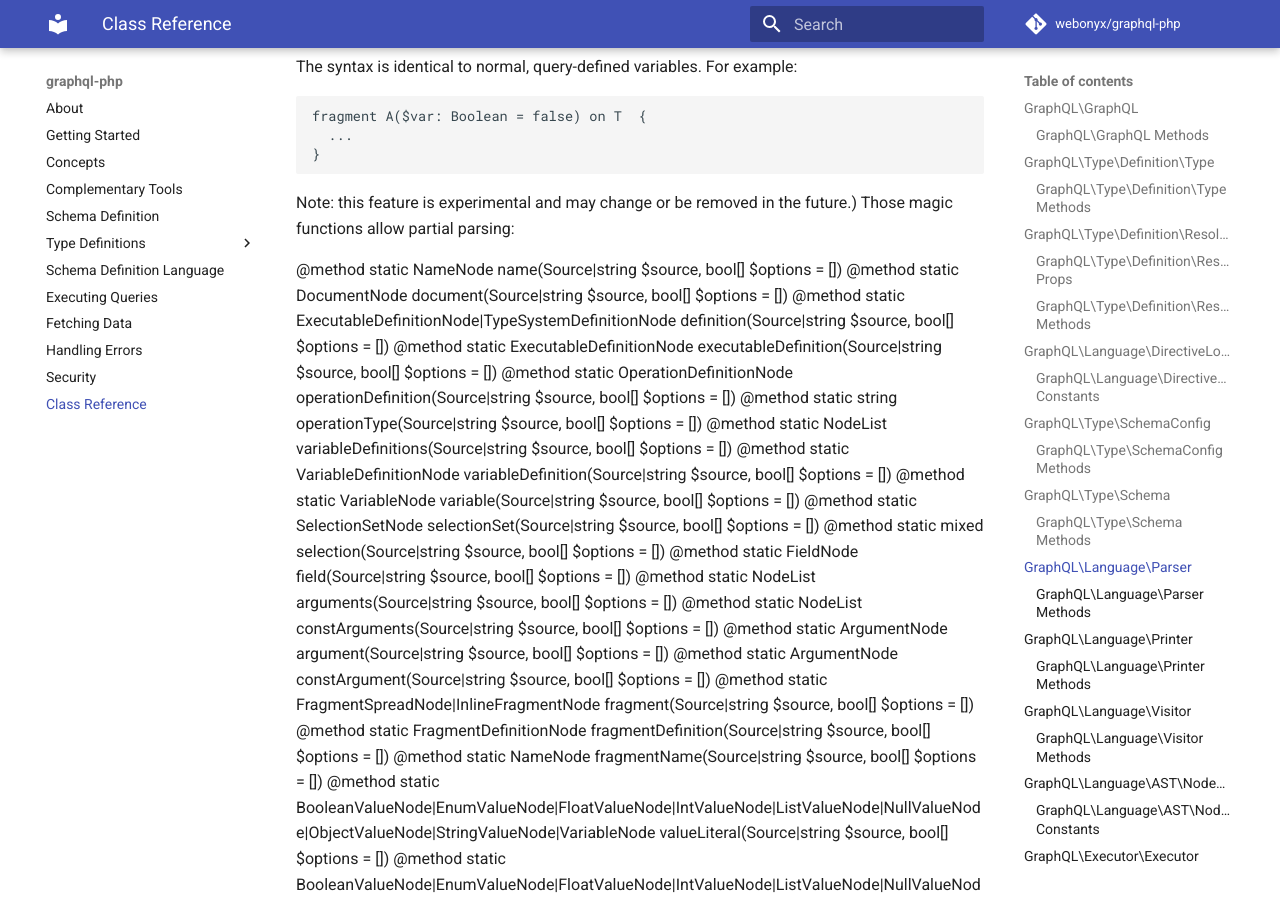
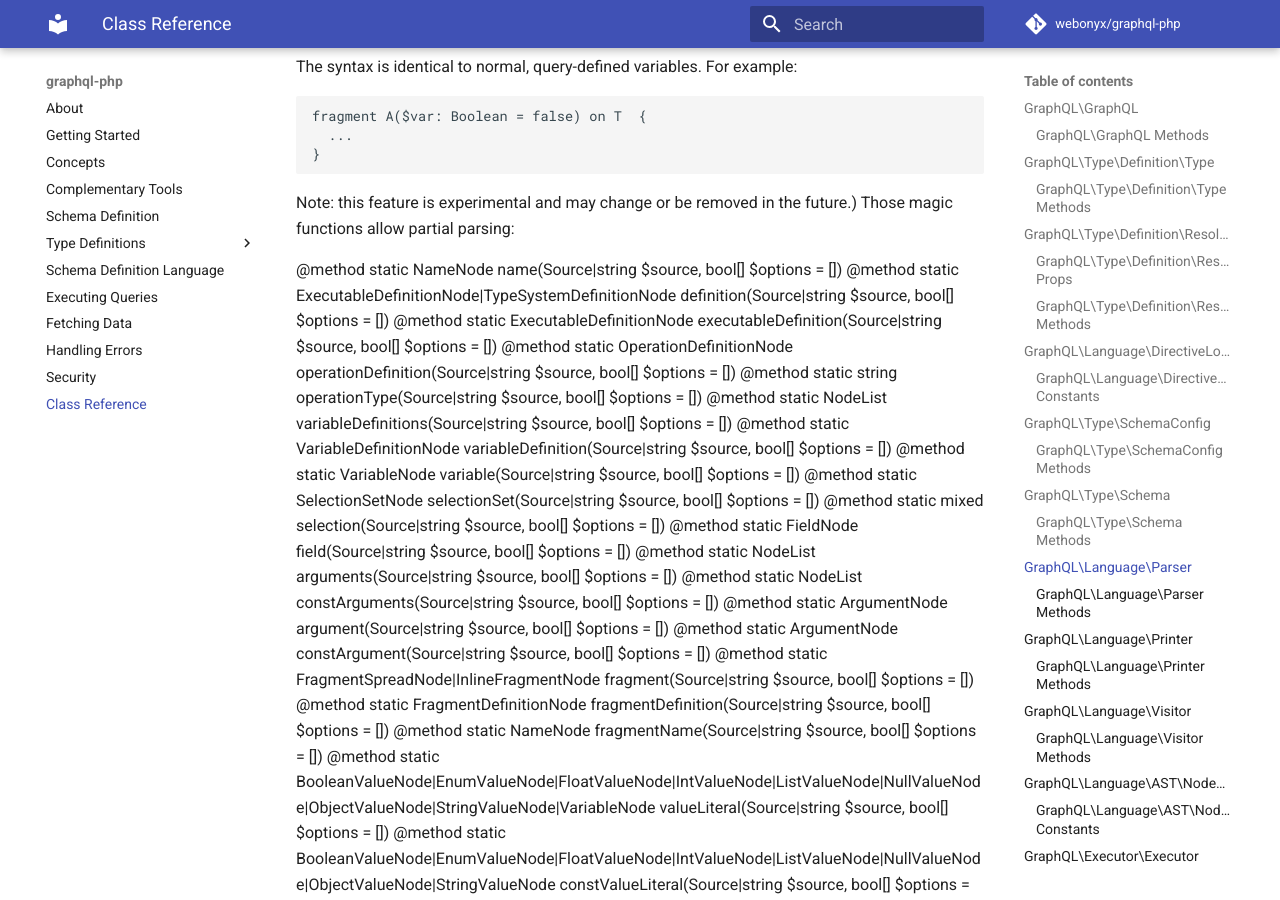
Before and after one commit to webonyx/graphql-php, an MkDocs documentation site: the page built from docs/class-reference.md, in a window 1280 px wide and 900 px high, scrolled down 15769 px. Built offline with MkDocs 1.6.1 and Material for MkDocs 9.7.7, drawn with Linux system fonts in a browser that asks for light colours; comment, search, counter and statistics services are not loaded.

Commit message:
Remove useless and broken `Parser::document()`, use `parse()` (#1399)

```diff
--- a/docs/class-reference.md
+++ b/docs/class-reference.md
@@ -862,7 +862,6 @@ future.)
 Those magic functions allow partial parsing:
 
 @method static NameNode name(Source|string $source, bool[] $options = [])
-@method static DocumentNode document(Source|string $source, bool[] $options = [])
 @method static ExecutableDefinitionNode|TypeSystemDefinitionNode definition(Source|string $source, bool[] $options = [])
 @method static ExecutableDefinitionNode executableDefinition(Source|string $source, bool[] $options = [])
 @method static OperationDefinitionNode operationDefinition(Source|string $source, bool[] $options = [])
@@ -938,7 +937,7 @@ Those magic functions allow partial parsing:
  *
  * @param Source|string $source
  *
- * @phpstan-param ParserOptions       $options
+ * @phpstan-param ParserOptions $options
  *
  * @api
  *
@@ -986,7 +985,7 @@ static function parseValue($source, array $options = [])
  *
  * @param Source|string $source
  *
- * @phpstan-param ParserOptions       $options
+ * @phpstan-param ParserOptions $options
  *
  * @throws \JsonException
  * @throws SyntaxError
```
Also changed, not shown: CHANGELOG.md (+6 -0 lines), 1 other file.
